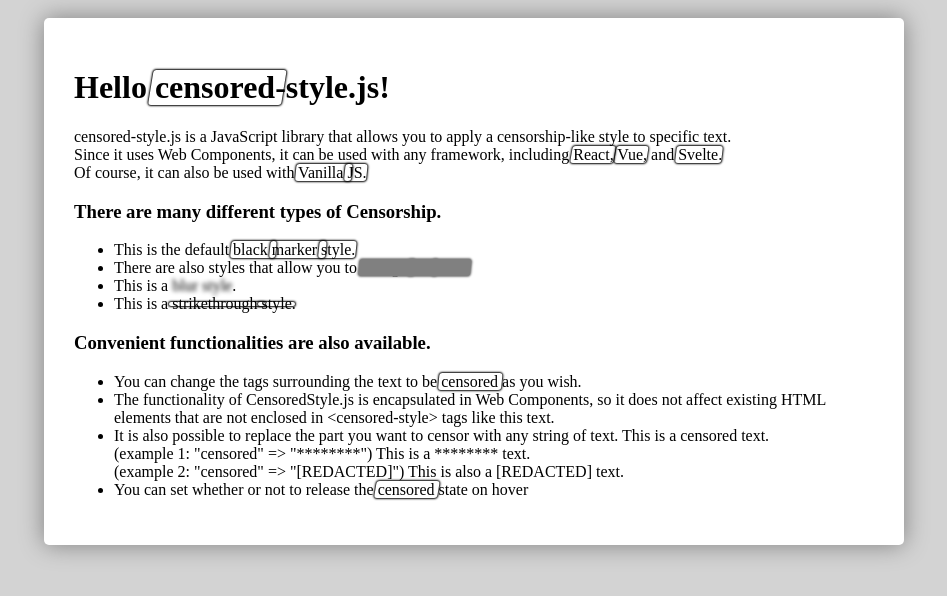
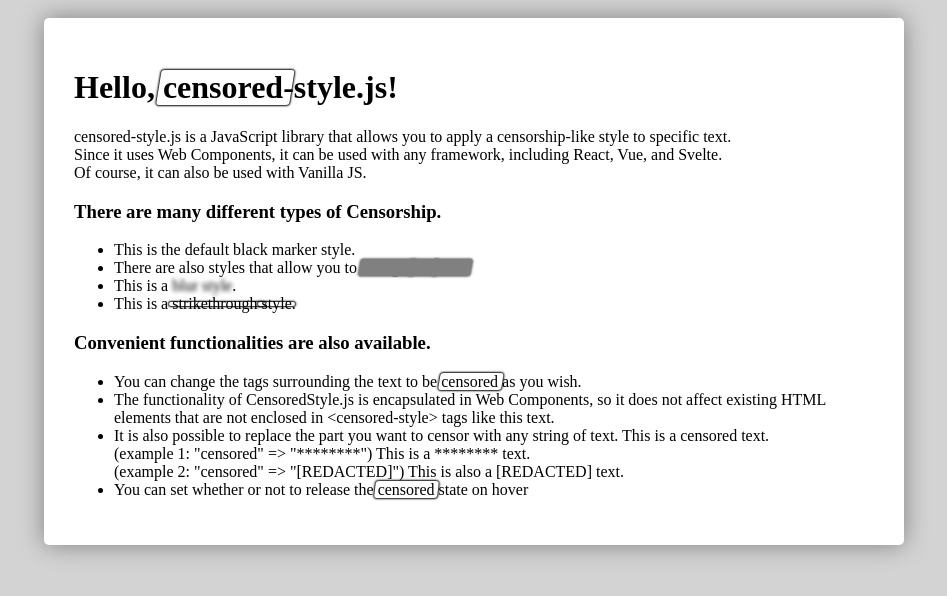
Before and after one commit to Kilimanjaro-a2/censored-style-js, a website built with webpack: page src/index.html in a window 1280 px wide. Shown: the whole page, without its empty margins (166-1113 px from the left). Built offline with nearby package versions, Linux system fonts and the light colour scheme; what validate-color would draw is missing.

Commit message:
Modified some texts in index.html

```diff
--- a/src/index.html
+++ b/src/index.html
@@ -28,11 +28,11 @@
       <censored-style
         censorship-tag="c"
       >
-        <h1>Hello <c>censored</c>-style.js!</h1>
+        <h1>Hello, <c>censored</c>-style.js!</h1>
 
         <p>censored-style.js is a JavaScript library that allows you to apply a censorship-like style to specific text.<br>
-  Since it uses Web Components, it can be used with any framework, including <c>React</c>, <c>Vue</c>, and <c>Svelte</c>.<br>
-  Of course, it can also be used with <c>Vanilla JS</c>.</p>
+  Since it uses Web Components, it can be used with any framework, including React, Vue, and Svelte.<br>
+  Of course, it can also be used with Vanilla JS.</p>
       </censored-style>
 
       <h3>There are many different types of Censorship.</h3>
@@ -40,7 +40,7 @@
       <ul>
         <li>
           <censored-style censorship-type="marker">
-            This is the default <censored style="color: red;">black marker style</censored>.
+            This is the default <censored">black marker style</censored>.
           </censored-style>
         </li>
 
```
